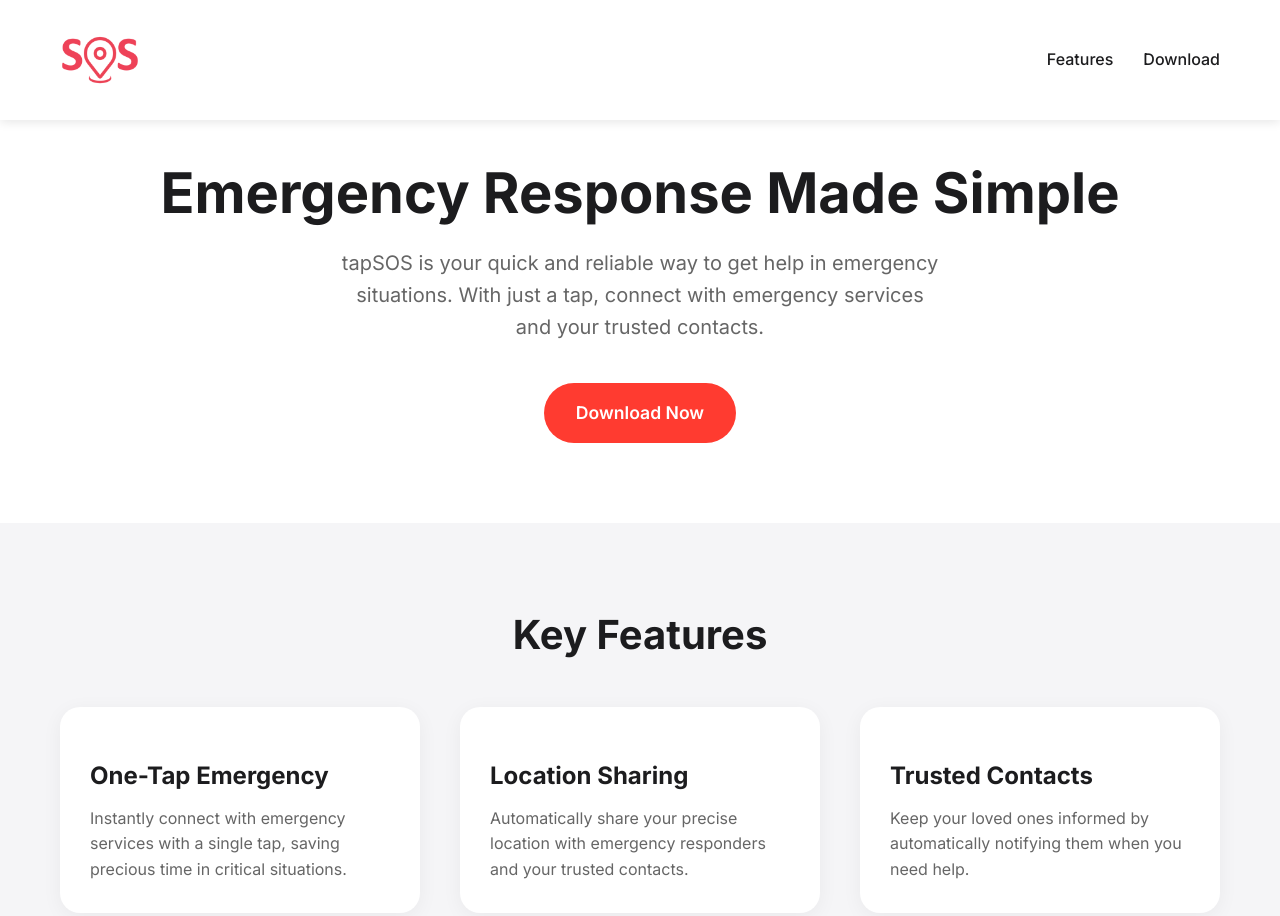
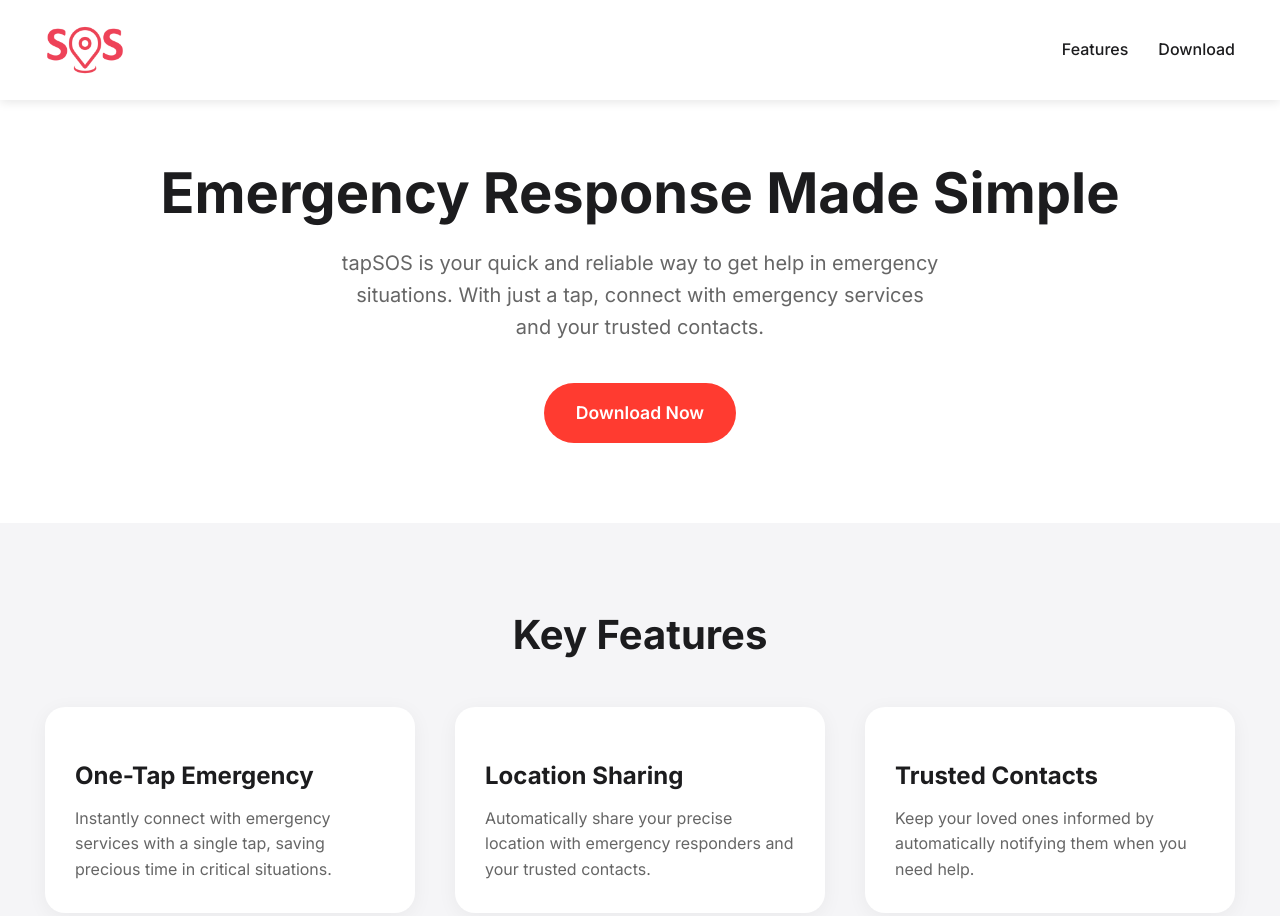
Before and after one commit to stevenobleaz/roundzboxing, a plain HTML site: page tapsos/index.html in a window 1280 px wide. Shown: the top 916 px of the page. Drawn offline with Linux system fonts and the light colour scheme.

Commit message:
Update index.html

```diff
--- a/tapsos/index.html
+++ b/tapsos/index.html
@@ -32,12 +32,12 @@
         .container {
             max-width: 1200px;
             margin: 0 auto;
-            padding: 0 20px;
+            padding: 0 5px;
         }
 
         header {
             background-color: var(--background-color);
-            padding: 20px 0;
+            padding: 10px 0;
             box-shadow: 0 2px 10px rgba(0, 0, 0, 0.1);
             position: fixed;
             width: 100%;
```
